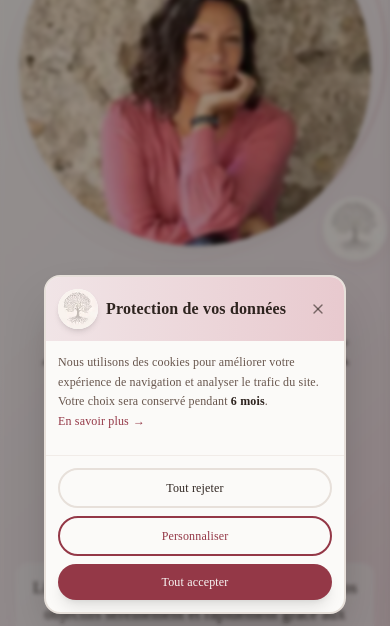
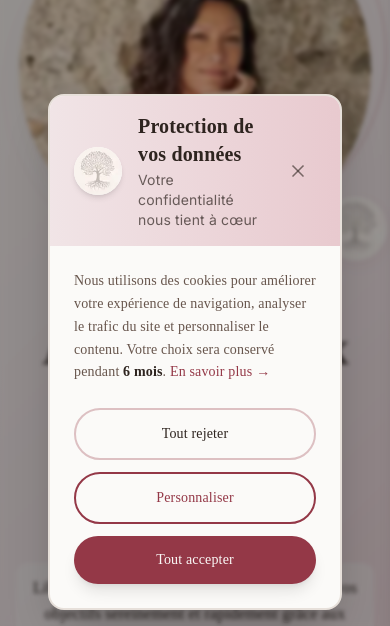
Before and after one commit to FloAFDEV/aurelia-desvaux-site, a Next.js app: page / in a window 390 px wide. Shown: the part 218-844 px from the top of the page. Built offline with nearby package versions, Linux system fonts and the light colour scheme; no server answers; a web font is replaced by a local one.

Commit message:
feat: renommer "Cookies fonctionnels" en "Cookies marketing" et ajouter une icône Megaphone

```diff
--- a/src/components/CookieBanner.tsx
+++ b/src/components/CookieBanner.tsx
@@ -3,18 +3,18 @@
 import Link from "next/link";
 import Image from "next/image";
 import { useState, useEffect } from "react";
-import { X, Cookie, Shield, BarChart3 } from "lucide-react";
+import { X, Cookie, Shield, BarChart3, Megaphone } from "lucide-react";
 import treeLogo from "@/assets/tree-logo.webp";
 
 // Durée de conservation du consentement : 6 mois (conforme CNIL)
-const CONSENT_DURATION_MS = 6 * 30 * 24 * 60 * 60 * 1000; // 6 mois
+const CONSENT_DURATION_MS = 6 * 30 * 24 * 60 * 60 * 1000;
 
 interface ConsentData {
 	choice: "all" | "essential" | "custom";
 	timestamp: number;
 	preferences?: {
 		analytics: boolean;
-		functional: boolean;
+		marketing: boolean;
 	};
 }
 
@@ -23,7 +23,7 @@
 	const [showDetails, setShowDetails] = useState(false);
 	const [preferences, setPreferences] = useState({
 		analytics: true,
-		functional: true,
+		marketing: true,
 	});
 
 	useEffect(() => {
@@ -32,8 +32,7 @@
 			if (storedConsent) {
 				const consentData: ConsentData = JSON.parse(storedConsent);
 				const now = Date.now();
-				const expirationDate =
-					consentData.timestamp + CONSENT_DURATION_MS;
+				const expirationDate = consentData.timestamp + CONSENT_DURATION_MS;
 
 				if (now > expirationDate) {
 					localStorage.removeItem("cookie-consent");
@@ -50,15 +49,13 @@
 		}
 	}, []);
 
-	const saveConsent = (
-		choice: "all" | "essential" | "custom",
-		prefs?: { analytics: boolean; functional: boolean }
-	) => {
+	const saveConsent = (choice: "all" | "essential" | "custom", prefs?: { analytics: boolean; marketing: boolean }) => {
 		const consentData: ConsentData = {
 			choice,
 			timestamp: Date.now(),
 			...(prefs && { preferences: prefs }),
 		};
+
 		localStorage.setItem("cookie-consent", JSON.stringify(consentData));
 		if (prefs) {
 			localStorage.setItem("cookie-preferences", JSON.stringify(prefs));
@@ -66,13 +63,13 @@
 	};
 
 	const handleAcceptAll = () => {
-		saveConsent("all", { analytics: true, functional: true });
+		saveConsent("all", { analytics: true, marketing: true });
 		setIsVisible(false);
 
 		if (typeof window !== "undefined" && (window as any).gtag) {
 			(window as any).gtag("consent", "update", {
 				analytics_storage: "granted",
-				ad_storage: "denied", // pas de pub
+				ad_storage: "granted",
 			});
 		}
 	};
@@ -96,7 +93,7 @@
 		if (typeof window !== "undefined" && (window as any).gtag) {
 			(window as any).gtag("consent", "update", {
 				analytics_storage: preferences.analytics ? "granted" : "denied",
-				ad_storage: "denied", // pas de pub
+				ad_storage: preferences.marketing ? "granted" : "denied",
 			});
 		}
 	};
@@ -105,25 +102,22 @@
 
 	return (
 		<>
-			{/* Overlay bloquant */}
 			<div
 				className="fixed inset-0 bg-black/40 z-[9998] backdrop-blur-[2px]"
 				aria-hidden="true"
 			/>
 
-			{/* Cookie Banner */}
 			<div
-				className="fixed inset-x-0 bottom-0 z-[9999] px-3 pb-3 sm:px-4 sm:pb-6 pointer-events-none"
+				className="fixed bottom-0 left-0 right-0 z-[9999] px-4 pb-4 sm:pb-6 pointer-events-none"
 				role="dialog"
 				aria-modal="true"
 				aria-labelledby="cookie-banner-title"
 				aria-describedby="cookie-banner-description"
 			>
 				<div className="container mx-auto max-w-4xl pointer-events-auto">
-					<div className="bg-background border-2 border-border rounded-2xl shadow-2xl overflow-hidden animate-slide-up max-h-[85vh] flex flex-col">
-						{/* Header */}
-						<div className="bg-gradient-to-r from-soft-pink to-blush px-3 py-3 sm:px-8 sm:py-4 flex items-center gap-2 sm:gap-4 flex-shrink-0">
-							<div className="relative w-10 h-10 sm:w-14 sm:h-14 rounded-full overflow-hidden shadow-md flex-shrink-0 bg-white">
+					<div className="bg-background border-2 border-border rounded-2xl shadow-2xl overflow-hidden animate-slide-up">
+						<div className="bg-gradient-to-r from-soft-pink to-blush px-6 sm:px-8 py-4 flex items-center gap-4">
+							<div className="relative w-12 h-12 sm:w-14 sm:h-14 rounded-full overflow-hidden shadow-md flex-shrink-0 bg-white">
 								<Image
 									src={treeLogo}
 									alt=""
@@ -132,184 +126,133 @@
 									aria-hidden="true"
 								/>
 							</div>
-							<div className="flex-1 min-w-0">
+							<div className="flex-1">
 								<h3
 									id="cookie-banner-title"
-									className="font-display text-base sm:text-2xl text-foreground font-semibold"
+									className="font-display text-xl sm:text-2xl text-foreground font-semibold"
 								>
 									Protection de vos données
 								</h3>
-								<p className="text-xs sm:text-sm text-foreground/70 mt-0.5 hidden sm:block">
+								<p className="text-sm text-foreground/70 mt-0.5">
 									Votre confidentialité nous tient à cœur
 								</p>
 							</div>
 							<button
 								onClick={handleRejectAll}
-								className="text-foreground/60 hover:text-foreground transition-colors p-1.5 sm:p-2 hover:bg-white/30 rounded-full focus-visible:outline-none focus-visible:ring-2 focus-visible:ring-primary flex-shrink-0"
+								className="text-foreground/60 hover:text-foreground transition-colors p-2 hover:bg-white/30 rounded-full focus-visible:outline-none focus-visible:ring-2 focus-visible:ring-primary flex-shrink-0"
 								aria-label="Tout rejeter et fermer"
 							>
-								<X className="w-4 h-4 sm:w-5 sm:h-5" />
+								<X className="w-5 h-5" />
 							</button>
 						</div>
 
-						{/* Contenu principal */}
-						<div className="p-3 sm:p-8 overflow-y-auto flex-1">
+						<div className="p-6 sm:p-8">
 							<p
 								id="cookie-banner-description"
-								className="font-body text-xs sm:text-base text-muted-foreground leading-relaxed mb-3 sm:mb-6"
+								className="font-body text-sm sm:text-base text-muted-foreground leading-relaxed mb-6"
 							>
-								Nous utilisons des cookies pour améliorer votre
-								expérience de navigation et analyser le trafic
-								du site. Votre choix sera conservé pendant{" "}
-								<strong className="text-foreground">
-									6 mois
-								</strong>
-								.{" "}
+								Nous utilisons des cookies pour améliorer votre expérience de navigation,
+								analyser le trafic du site et personnaliser le contenu.
+								Votre choix sera conservé pendant <strong className="text-foreground">6 mois</strong>.{" "}
 								<Link
 									href="/politique-confidentialite"
 									className="text-primary hover:underline font-medium inline-flex items-center gap-1"
-									target="_blank"
-									rel="noopener noreferrer"
+									onClick={() => setIsVisible(false)}
 								>
-									En savoir plus{" "}
+									En savoir plus
 									<span aria-hidden="true">→</span>
 								</Link>
 							</p>
 
 							{showDetails && (
-								<div className="mb-3 sm:mb-6 space-y-2.5 sm:space-y-4 border-t border-border pt-3 sm:pt-6 animate-fade-in">
-									{/* Cookies nécessaires */}
-									<div className="flex items-start gap-2 sm:gap-3 p-2.5 sm:p-4 bg-muted/30 rounded-lg sm:rounded-xl">
-										<div className="w-8 h-8 sm:w-10 sm:h-10 rounded-lg bg-green-100 dark:bg-green-900/30 flex items-center justify-center flex-shrink-0">
-											<Shield
-												className="w-4 h-4 sm:w-5 sm:h-5 text-green-600 dark:text-green-400"
-												aria-hidden="true"
-											/>
+								<div className="mb-6 space-y-4 border-t border-border pt-6 animate-fade-in">
+									<div className="flex items-start gap-3 p-4 bg-muted/30 rounded-xl">
+										<div className="w-10 h-10 rounded-lg bg-green-100 dark:bg-green-900/30 flex items-center justify-center flex-shrink-0">
+											<Shield className="w-5 h-5 text-green-600 dark:text-green-400" aria-hidden="true" />
 										</div>
 										<div className="flex-1 min-w-0">
-											<div className="flex items-center justify-between gap-1.5 sm:gap-2 mb-1">
-												<h4 className="font-semibold text-xs sm:text-base text-foreground">
+											<div className="flex items-center justify-between gap-2 mb-1">
+												<h4 className="font-semibold text-foreground">
 													Cookies nécessaires
 												</h4>
-												<span className="text-[9px] sm:text-xs px-1.5 sm:px-2.5 py-0.5 sm:py-1 bg-green-100 dark:bg-green-900/30 text-green-700 dark:text-green-300 rounded-full font-medium whitespace-nowrap">
+												<span className="text-xs px-2.5 py-1 bg-green-100 dark:bg-green-900/30 text-green-700 dark:text-green-300 rounded-full font-medium whitespace-nowrap">
 													Toujours actifs
 												</span>
 											</div>
-											<p className="text-[11px] sm:text-sm text-muted-foreground leading-snug sm:leading-normal">
-												Essentiels au fonctionnement du
-												site (navigation, sécurité,
-												préférences).
+											<p className="text-sm text-muted-foreground">
+												Essentiels au fonctionnement du site (navigation, sécurité, préférences).
 											</p>
 										</div>
 									</div>
 
-									{/* Cookies analytiques */}
-									<div className="flex items-start gap-2 sm:gap-3 p-2.5 sm:p-4 bg-muted/30 rounded-lg sm:rounded-xl">
-										<div className="w-8 h-8 sm:w-10 sm:h-10 rounded-lg bg-blue-100 dark:bg-blue-900/30 flex items-center justify-center flex-shrink-0">
-											<BarChart3
-												className="w-4 h-4 sm:w-5 sm:h-5 text-blue-600 dark:text-blue-400"
-												aria-hidden="true"
-											/>
+									<div className="flex items-start gap-3 p-4 bg-muted/30 rounded-xl">
+										<div className="w-10 h-10 rounded-lg bg-blue-100 dark:bg-blue-900/30 flex items-center justify-center flex-shrink-0">
+											<BarChart3 className="w-5 h-5 text-blue-600 dark:text-blue-400" aria-hidden="true" />
 										</div>
 										<div className="flex-1 min-w-0">
-											<div className="flex items-center justify-between gap-1.5 sm:gap-2 mb-1.5 sm:mb-2">
-												<label
-													htmlFor="analytics"
-													className="font-semibold text-xs sm:text-base text-foreground cursor-pointer"
-												>
+											<div className="flex items-center justify-between gap-2 mb-2">
+												<label htmlFor="analytics" className="font-semibold text-foreground cursor-pointer">
 													Cookies analytiques
 												</label>
 												<input
 													type="checkbox"
 													id="analytics"
-													checked={
-														preferences.analytics
-													}
-													onChange={(e) =>
-														setPreferences({
-															...preferences,
-															analytics:
-																e.target
-																	.checked,
-														})
-													}
-													className="w-4 h-4 sm:w-5 sm:h-5 rounded border-gray-300 text-primary focus:ring-2 focus:ring-primary cursor-pointer flex-shrink-0"
+													checked={preferences.analytics}
+													onChange={(e) => setPreferences({ ...preferences, analytics: e.target.checked })}
+													className="w-5 h-5 rounded border-gray-300 text-primary focus:ring-2 focus:ring-primary cursor-pointer"
 												/>
 											</div>
-											<p className="text-[11px] sm:text-sm text-muted-foreground leading-snug sm:leading-normal">
-												Nous aident à comprendre comment
-												les visiteurs utilisent notre
-												site via Google Analytics.
+											<p className="text-sm text-muted-foreground">
+												Nous aident à comprendre comment les visiteurs utilisent notre site via Google Analytics.
 											</p>
 										</div>
 									</div>
 
-									{/* Cookies fonctionnels optionnels */}
-									<div className="flex items-start gap-2 sm:gap-3 p-2.5 sm:p-4 bg-muted/30 rounded-lg sm:rounded-xl">
-										<div className="w-8 h-8 sm:w-10 sm:h-10 rounded-lg bg-purple-100 dark:bg-purple-900/30 flex items-center justify-center flex-shrink-0">
-											<Cookie
-												className="w-4 h-4 sm:w-5 sm:h-5 text-purple-600 dark:text-purple-400"
-												aria-hidden="true"
-											/>
+									{/* ✅ AMÉLIORATION 1: Renommé "Cookies marketing" + icône Megaphone */}
+									<div className="flex items-start gap-3 p-4 bg-muted/30 rounded-xl">
+										<div className="w-10 h-10 rounded-lg bg-purple-100 dark:bg-purple-900/30 flex items-center justify-center flex-shrink-0">
+											<Megaphone className="w-5 h-5 text-purple-600 dark:text-purple-400" aria-hidden="true" />
 										</div>
 										<div className="flex-1 min-w-0">
-											<div className="flex items-center justify-between gap-1.5 sm:gap-2 mb-1.5 sm:mb-2">
-												<label
-													htmlFor="functional"
-													className="font-semibold text-xs sm:text-base text-foreground cursor-pointer"
-												>
-													Cookies fonctionnels
-													optionnels
+											<div className="flex items-center justify-between gap-2 mb-2">
+												<label htmlFor="marketing" className="font-semibold text-foreground cursor-pointer">
+													Cookies marketing
 												</label>
 												<input
 													type="checkbox"
-													id="functional"
-													checked={
-														preferences.functional
-													}
-													onChange={(e) =>
-														setPreferences({
-															...preferences,
-															functional:
-																e.target
-																	.checked,
-														})
-													}
-													className="w-4 h-4 sm:w-5 sm:h-5 rounded border-gray-300 text-primary focus:ring-2 focus:ring-primary cursor-pointer flex-shrink-0"
+													id="marketing"
+													checked={preferences.marketing}
+													onChange={(e) => setPreferences({ ...preferences, marketing: e.target.checked })}
+													className="w-5 h-5 rounded border-gray-300 text-primary focus:ring-2 focus:ring-primary cursor-pointer"
 												/>
 											</div>
-											<p className="text-[11px] sm:text-sm text-muted-foreground leading-snug sm:leading-normal">
-												Permettent d’activer certains
-												services externes (cartes,
-												vidéos, contenus intégrés).
-												Aucun usage publicitaire.
+											<p className="text-sm text-muted-foreground">
+												Utilisés pour personnaliser les publicités et mesurer l'efficacité de nos campagnes.
 											</p>
 										</div>
 									</div>
 								</div>
 							)}
-						</div>
 
-						{/* Boutons */}
-						<div className="p-3 sm:p-6 sm:pt-0 flex-shrink-0 border-t sm:border-0 border-border/50">
-							<div className="flex flex-col sm:flex-row gap-2 sm:gap-3">
+							<div className="flex flex-col sm:flex-row gap-3">
 								{!showDetails ? (
 									<>
+										{/* ✅ AMÉLIORATION 2: Meilleur contraste + hover visible sur "Tout rejeter" */}
 										<button
 											onClick={handleRejectAll}
-											className="w-full sm:w-auto px-4 py-2.5 sm:px-6 sm:py-3.5 border-2 border-border hover:border-primary text-foreground font-body text-xs sm:text-base font-medium rounded-full transition-all duration-300 hover:bg-muted motion-safe:hover:scale-[1.02] active:scale-95 focus-visible:outline-none focus-visible:ring-2 focus-visible:ring-primary focus-visible:ring-offset-2"
+											className="w-full sm:w-auto px-6 py-3.5 border-2 border-primary/30 hover:border-primary text-foreground font-body text-sm sm:text-base font-medium rounded-full transition-all duration-300 hover:bg-primary/5 hover:shadow-sm motion-safe:hover:scale-[1.02] active:scale-95 focus-visible:outline-none focus-visible:ring-2 focus-visible:ring-primary focus-visible:ring-offset-2"
 										>
 											Tout rejeter
 										</button>
 										<button
 											onClick={() => setShowDetails(true)}
-											className="w-full sm:w-auto px-4 py-2.5 sm:px-6 sm:py-3.5 border-2 border-primary text-primary font-body text-xs sm:text-base font-medium rounded-full transition-all duration-300 hover:bg-primary/5 motion-safe:hover:scale-[1.02] active:scale-95 focus-visible:outline-none focus-visible:ring-2 focus-visible:ring-primary focus-visible:ring-offset-2"
+											className="w-full sm:w-auto px-6 py-3.5 border-2 border-primary text-primary font-body text-sm sm:text-base font-medium rounded-full transition-all duration-300 hover:bg-primary/10 hover:shadow-sm motion-safe:hover:scale-[1.02] active:scale-95 focus-visible:outline-none focus-visible:ring-2 focus-visible:ring-primary focus-visible:ring-offset-2"
 										>
 											Personnaliser
 										</button>
 										<button
 											onClick={handleAcceptAll}
-											className="w-full sm:w-auto px-4 py-2.5 sm:px-6 sm:py-3.5 bg-primary text-primary-foreground font-body text-xs sm:text-base font-medium rounded-full shadow-lg transition-all duration-300 hover:shadow-xl motion-safe:hover:scale-[1.02] active:scale-95 focus-visible:outline-none focus-visible:ring-2 focus-visible:ring-primary-foreground focus-visible:ring-offset-2"
+											className="w-full sm:w-auto px-6 py-3.5 bg-primary text-primary-foreground font-body text-sm sm:text-base font-medium rounded-full shadow-lg transition-all duration-300 hover:shadow-xl hover:bg-primary/90 motion-safe:hover:scale-[1.02] active:scale-95 focus-visible:outline-none focus-visible:ring-2 focus-visible:ring-primary-foreground focus-visible:ring-offset-2"
 										>
 											Tout accepter
 										</button>
@@ -317,16 +260,14 @@
 								) : (
 									<>
 										<button
-											onClick={() =>
-												setShowDetails(false)
-											}
-											className="w-full sm:w-auto px-4 py-2.5 sm:px-6 sm:py-3.5 border-2 border-border text-foreground font-body text-xs sm:text-base font-medium rounded-full transition-all duration-300 hover:bg-muted motion-safe:hover:scale-[1.02] active:scale-95 focus-visible:outline-none focus-visible:ring-2 focus-visible:ring-primary focus-visible:ring-offset-2"
+											onClick={() => setShowDetails(false)}
+											className="w-full sm:w-auto px-6 py-3.5 border-2 border-primary/30 hover:border-primary text-foreground font-body text-sm sm:text-base font-medium rounded-full transition-all duration-300 hover:bg-primary/5 hover:shadow-sm motion-safe:hover:scale-[1.02] active:scale-95 focus-visible:outline-none focus-visible:ring-2 focus-visible:ring-primary focus-visible:ring-offset-2"
 										>
 											← Retour
 										</button>
 										<button
 											onClick={handleSavePreferences}
-											className="w-full sm:flex-1 px-4 py-2.5 sm:px-6 sm:py-3.5 bg-primary text-primary-foreground font-body text-xs sm:text-base font-medium rounded-full shadow-lg transition-all duration-300 hover:shadow-xl motion-safe:hover:scale-[1.02] active:scale-95 focus-visible:outline-none focus-visible:ring-2 focus-visible:ring-primary-foreground focus-visible:ring-offset-2"
+											className="w-full sm:flex-1 px-6 py-3.5 bg-primary text-primary-foreground font-body text-sm sm:text-base font-medium rounded-full shadow-lg transition-all duration-300 hover:shadow-xl hover:bg-primary/90 motion-safe:hover:scale-[1.02] active:scale-95 focus-visible:outline-none focus-visible:ring-2 focus-visible:ring-primary-foreground focus-visible:ring-offset-2"
 										>
 											Enregistrer mes préférences
 										</button>
```
